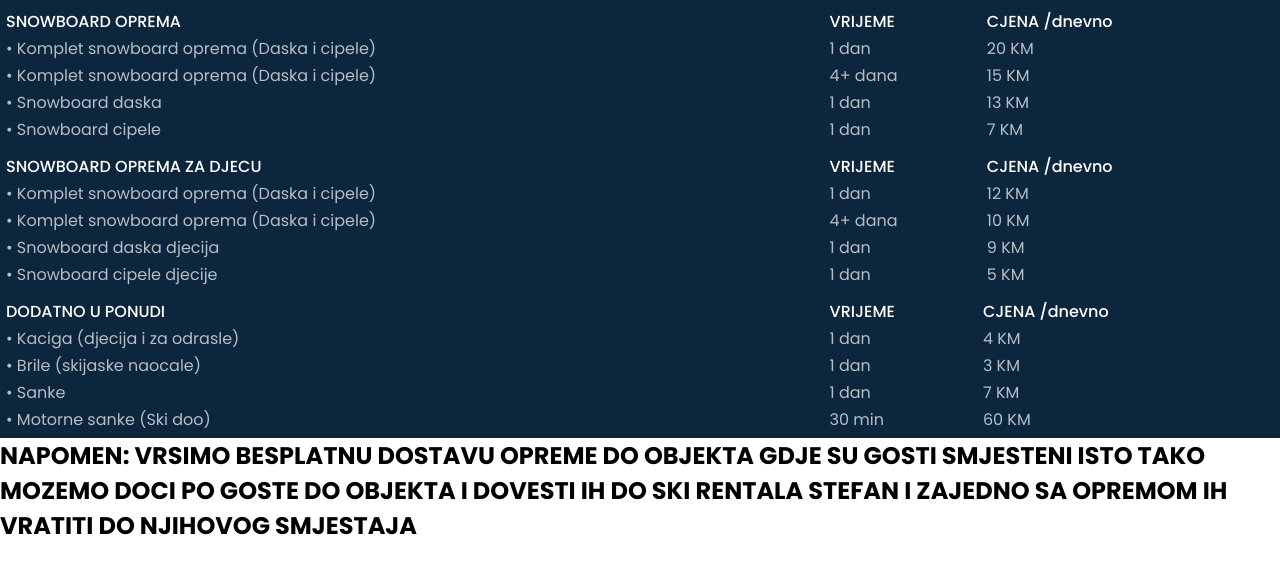
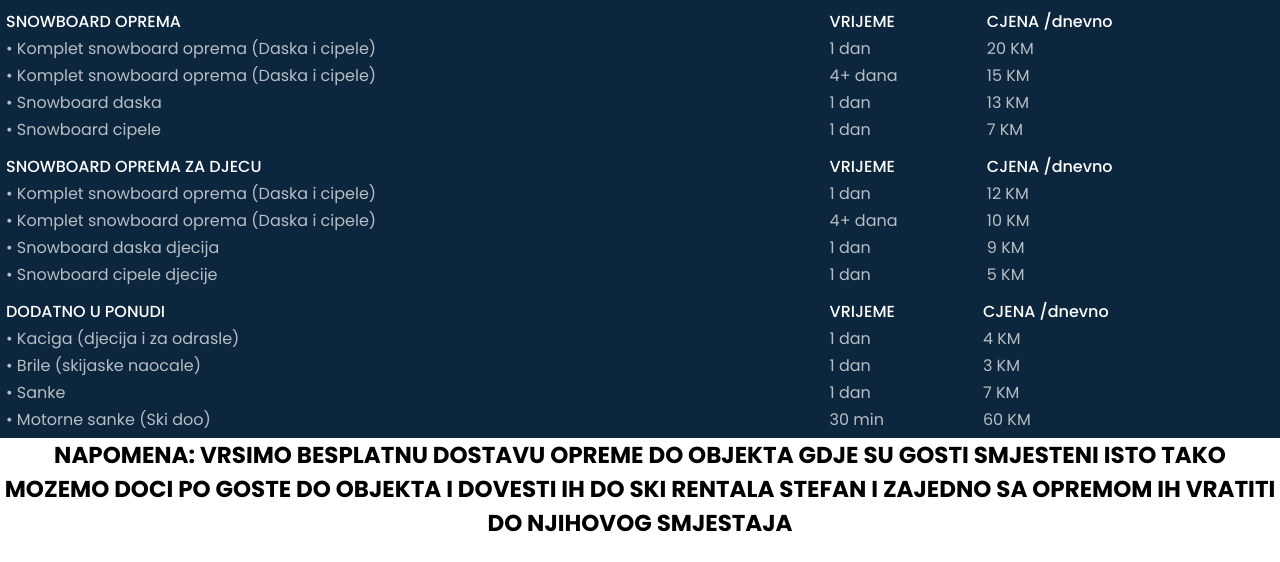
Before and after one commit to david1development/david1development, a plain HTML site: page index.html in a window 1280 px wide. Shown: the part 2472-3034 px from the top of the page. Drawn offline with nearby package versions, Linux system fonts and the light colour scheme.

Commit message:
cssupd
ad

```diff
--- a/css/style.css
+++ b/css/style.css
@@ -589,3 +589,8 @@ footer {
     margin-left: 7px;
     padding-bottom: 5px;
 }
+
+.napomena {
+    font-size: 23px;
+    text-align: center;
+}
--- a/index.html
+++ b/index.html
@@ -235,7 +235,7 @@
             <td>60 KM</td>
         </tr>
     </table>
-    <h1>NAPOMEN: VRSIMO BESPLATNU DOSTAVU OPREME DO OBJEKTA GDJE SU GOSTI SMJESTENI ISTO TAKO MOZEMO DOCI PO GOSTE DO OBJEKTA I DOVESTI IH DO SKI RENTALA STEFAN I ZAJEDNO SA OPREMOM IH VRATITI DO NJIHOVOG SMJESTAJA</h1>
+    <h1 class="napomena">NAPOMENA: VRSIMO BESPLATNU DOSTAVU OPREME DO OBJEKTA GDJE SU GOSTI SMJESTENI ISTO TAKO MOZEMO DOCI PO GOSTE DO OBJEKTA I DOVESTI IH DO SKI RENTALA STEFAN I ZAJEDNO SA OPREMOM IH VRATITI DO NJIHOVOG SMJESTAJA</h1>
 </section>
 <div class="footerpos" id="kontakt">
     <footer>
```
